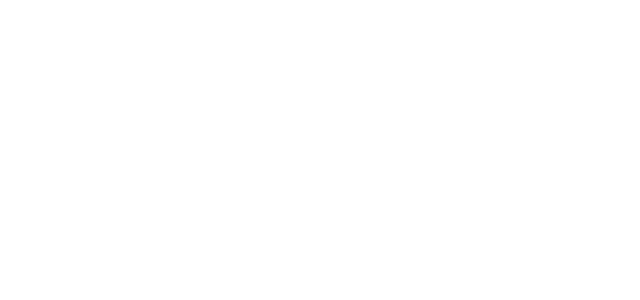
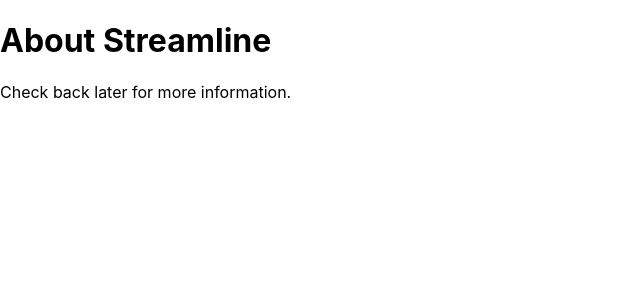
Before and after one commit to jimventory/Frontend, a React (Create React App) app: page /about in a window 1280 px wide. Shown: the top 300 px of the page, without its empty margins (0-640 px from the left). Built offline with nearby package versions, Linux system fonts and the light colour scheme.

Commit message:
12 create basic pages for routing (#15)
* feat(routing): installed react-router

* feat(routing): added router

* feat(routing): added pages

* feat(about): basic about

* feat(landing): basic landing

* feat(business): added basic registration

* added routes

```diff
--- a/package.json
+++ b/package.json
@@ -12,6 +12,7 @@
     "@types/react-dom": "^18.2.18",
     "react": "^18.2.0",
     "react-dom": "^18.2.0",
+    "react-router-dom": "^6.22.0",
     "react-scripts": "5.0.1",
     "typescript": "^4.9.5",
     "web-vitals": "^2.1.4"
--- a/src/App.tsx
+++ b/src/App.tsx
@@ -1,8 +1,19 @@
 import React from 'react';
+import { Route, Routes } from 'react-router-dom';
+import About from './pages/About';
+import BusinessRegistration from './pages/BusinessRegistration';
+import Landing from './pages/Landing';
 
 function App() {
   return (
     <div className="App">
+        <div id="pageContainer">
+            <Routes>
+                    <Route path="/" Component={Landing} />
+                    <Route path="/register" Component={BusinessRegistration} />
+                    <Route path="/about" Component={About} />
+                </Routes>
+        </div>
     </div>
   );
 }
--- a/src/index.tsx
+++ b/src/index.tsx
@@ -3,13 +3,16 @@ import ReactDOM from 'react-dom/client';
 import './index.css';
 import App from './App';
 import reportWebVitals from './reportWebVitals';
+import { BrowserRouter as Router } from 'react-router-dom';
 
 const root = ReactDOM.createRoot(
   document.getElementById('root') as HTMLElement
 );
 root.render(
   <React.StrictMode>
-    <App />
+    <Router>
+        <App />
+    </Router>
   </React.StrictMode>
 );
 
--- /dev/null
+++ b/src/pages/About.tsx
@@ -0,0 +1,8 @@
+export default function About() {
+    return (
+        <div id="aboutPage">
+            <h1>About Streamline</h1>
+            <p>Check back later for more information.</p>
+        </div>
+    );
+}
--- /dev/null
+++ b/src/pages/BusinessRegistration.tsx
@@ -0,0 +1,7 @@
+export default function BusinessRegistration() {
+    return (
+        <div id="businessRegistrationPage">
+            <h1>Register a Business</h1>
+        </div>
+    );
+}
--- /dev/null
+++ b/src/pages/Landing.tsx
@@ -0,0 +1,7 @@
+export default function Landing() {
+    return (
+        <div id="landingPage">
+            <h1>Streamline</h1>
+        </div>
+    );
+}
```
Also changed, not shown: 1 other file (tests, documents, lock files or other folders).
